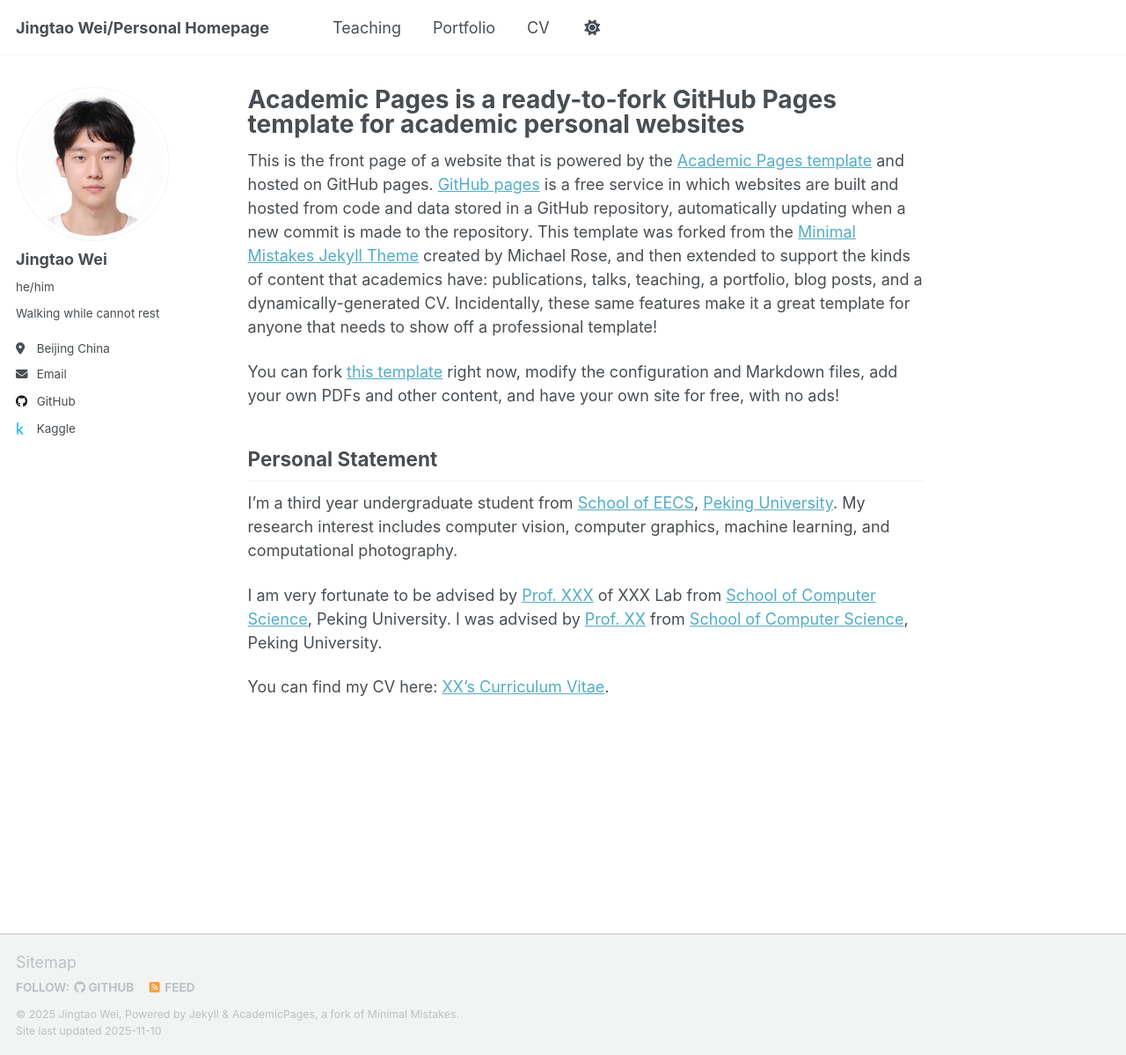
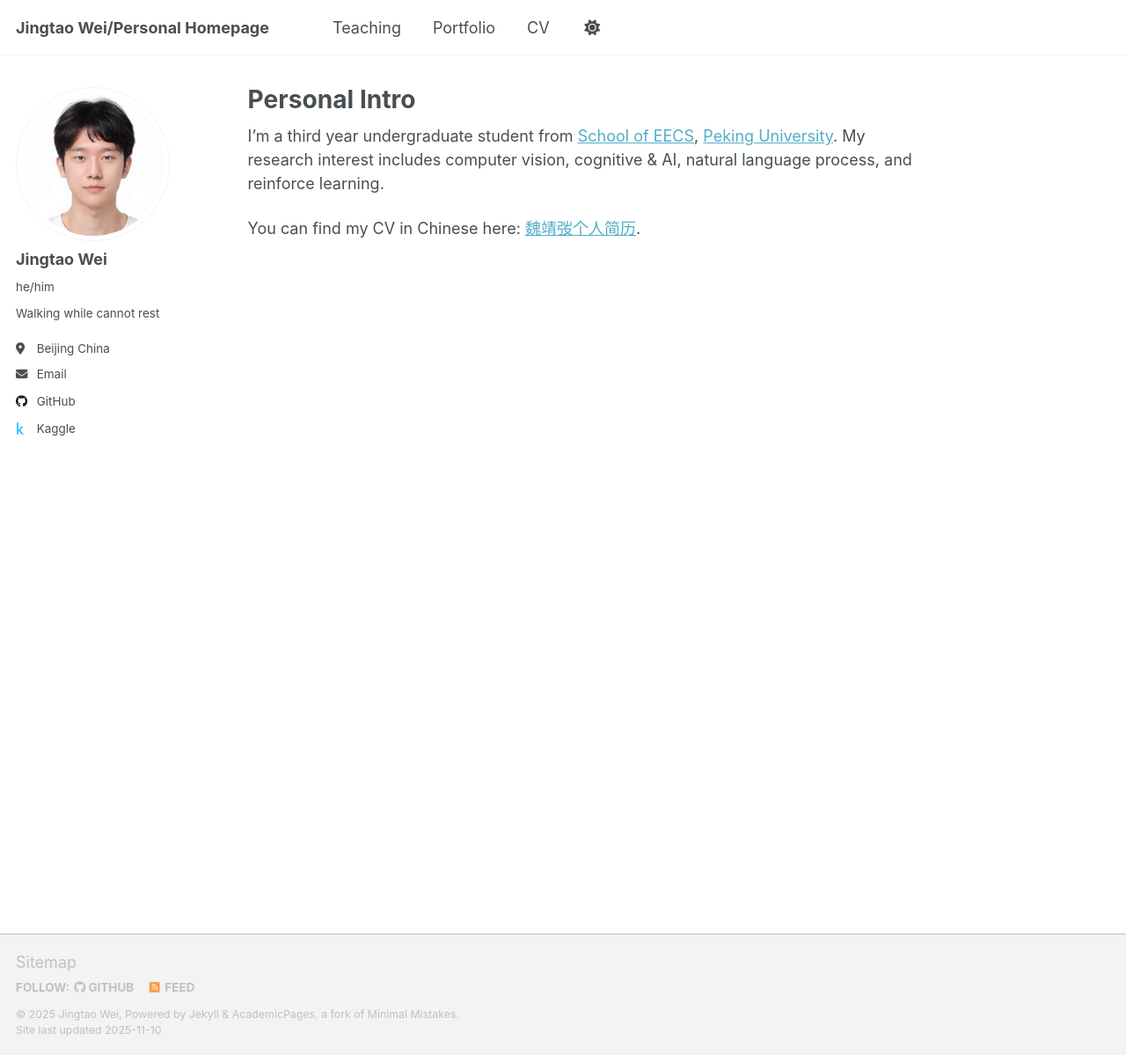
Before and after one commit to wayflower/wayflower.github.io, a Jekyll site: the page built from _pages/about.md, in a window 1280 px wide and 1199 px high. Shown: the whole window at 88% size. Built offline with Jekyll 4.4.1, drawn with Linux system fonts in a browser that asks for light colours; a script that is not in the unit is left out.

Commit message:
Update about.md

```diff
--- a/_pages/about.md
+++ b/_pages/about.md
@@ -1,20 +1,13 @@
 ---
 permalink: /
-title: "Academic Pages is a ready-to-fork GitHub Pages template for academic personal websites"
+title: "Personal Intro"
+excerpt: "Personal Intro"
 author_profile: true
 redirect_from:
   - /about/
   - /about.html
 ---
+I'm a third year undergraduate student from [School of EECS](https://eecs.pku.edu.cn/), [Peking University](https://www.pku.edu.cn/). My research interest includes computer vision, cognitive & AI, natural language process, and reinforce learning.
 
-This is the front page of a website that is powered by the [Academic Pages template](https://github.com/academicpages/academicpages.github.io) and hosted on GitHub pages. [GitHub pages](https://pages.github.com) is a free service in which websites are built and hosted from code and data stored in a GitHub repository, automatically updating when a new commit is made to the repository. This template was forked from the [Minimal Mistakes Jekyll Theme](https://mmistakes.github.io/minimal-mistakes/) created by Michael Rose, and then extended to support the kinds of content that academics have: publications, talks, teaching, a portfolio, blog posts, and a dynamically-generated CV. Incidentally, these same features make it a great template for anyone that needs to show off a professional template!
 
- You can fork [this template](https://github.com/academicpages/academicpages.github.io) right now, modify the configuration and Markdown files, add your own PDFs and other content, and have your own site for free, with no ads!
-
-Personal Statement
-------
-I'm a third year undergraduate student from [School of EECS](https://eecs.pku.edu.cn/), [Peking University](https://www.pku.edu.cn/). My research interest includes computer vision, computer graphics, machine learning, and computational photography.
-
-I am very fortunate to be advised by [Prof. XXX](https://www.XXX.com/) of XXX Lab from [School of Computer Science](https://cs.pku.edu.cn/), Peking University. I was advised by [Prof. XX](https://XXX.pku.edu.cn/) from [School of Computer Science](https://cs.pku.edu.cn/), Peking University.
-
-You can find my CV here: [XX's Curriculum Vitae](../assets/Curriculum_Vitae.pdf).
+You can find my CV in Chinese here: [魏靖弢个人简历](../assets/personal_CV_2025_CH.pdf).
```
